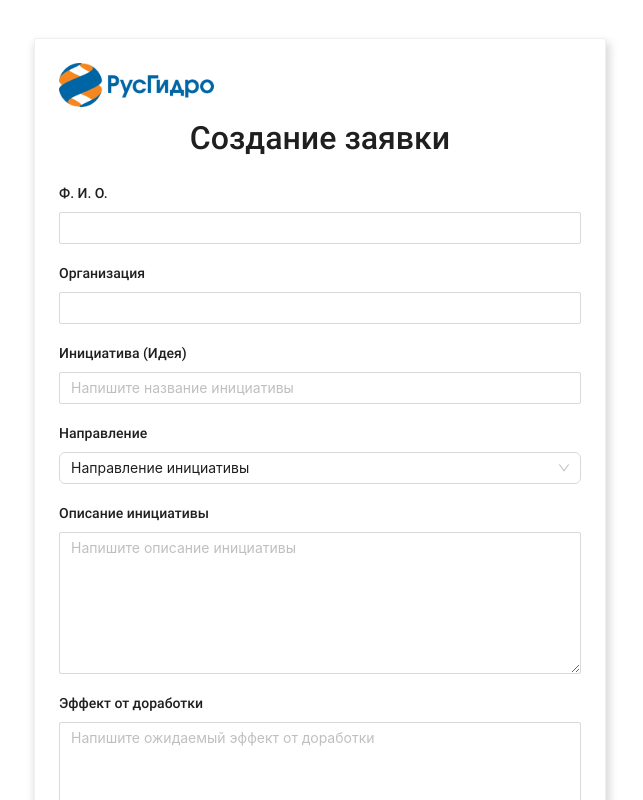
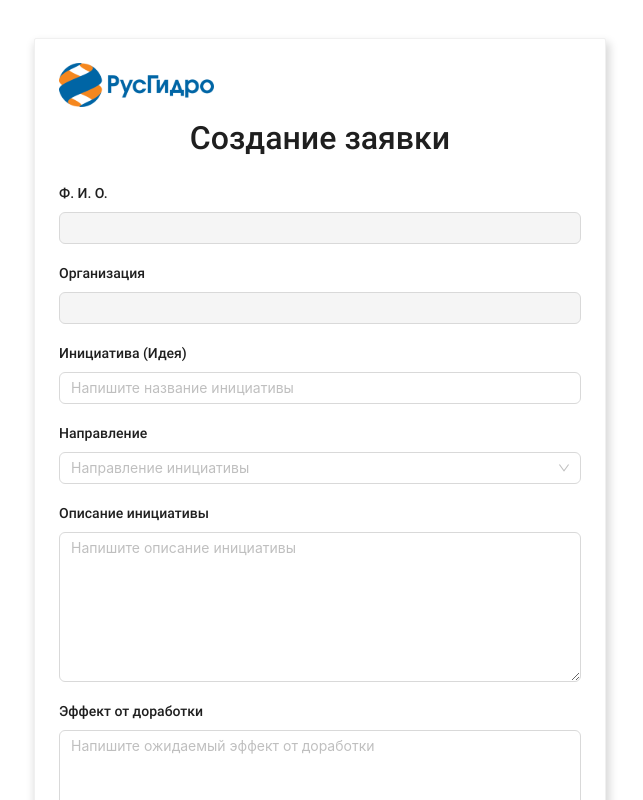
Before and after one commit to Fiwer9/open-ideas-frontend, a Next.js app: page /queries/create in a window 1280 px wide. Shown: the top 800 px of the page, without its empty margins (320-963 px from the left). Built offline with nearby package versions, Linux system fonts and the light colour scheme; no server answers.

Commit message:
add some services

```diff
--- a/components/QueryComponents/CreateQuery.tsx
+++ b/components/QueryComponents/CreateQuery.tsx
@@ -1,26 +1,87 @@
-import React, {useState} from "react";
-import {Form, Select, Card} from "antd";
+import React, {useEffect, useState} from "react";
+import {Form, Select, Card, Input} from "antd";
 import { InputLabel } from "../InputLabelComponent/InputLabel";
-import { InputPattern } from "../InputComponent/Input";
 import { Logo } from "../PicturesComponents/Logo";
-import { TextAreas } from "../TextAreaComponent/TextArea";
 import { Buttons } from "../ButtonComponent/Button";
 
 import styles from "./styles/CreateQuery.module.scss";
 import Modal from "../ModalsComponents/Modal";
 import router from "next/router";
+import {UserResponse} from "../../models/response/UserResponse";
+import {OrganizationsResponse} from "../../models/response/OrganizationsResponse";
+import OrganizationsService from "../../services/OrganizationsService";
+import UsersService from "../../services/UsersService";
+import {getOrganizationName} from "../../utils/utils";
+import TextArea from "antd/es/input/TextArea";
 
 export const CreateQuery = () => {
     const [modalActive, setModalActive] = useState(false);
+    const [isLoading, setIsLoading] = useState(false);
+    const [description, setDescription] = useState('')
+    const [effect, setEffect] = useState('')
+    const [users, setUsers] = useState<UserResponse>(
+        {
+            id: 0,
+            password: '',
+            last_login: '',
+            is_superuser: false,
+            username: '',
+            first_name: '',
+            last_name: '',
+            is_staff: false,
+            is_active: false,
+            date_joined: '',
+            name: '',
+            email: '',
+            department: {
+                id: 0,
+                organization: 0,
+                name: ''
+            },
+            groups: [],
+            user_permissions: [],
+            likes: [],
+        }
+    )
+    let direction = '';
+    const [organization, setOrganization] = useState<OrganizationsResponse[]>([])
+    const [idea, setIdea] = useState('')
     const [secondModalActive, setSecondModalActive] = useState(false);
     const closeModal = () => {
       setModalActive(false);
       setSecondModalActive(false);
     };
 
+    useEffect(() => {
+        const fetchData = async () => {
+            setIsLoading(true)
+            try {
+                const organizations = await OrganizationsService.getOrganizations()
+                const users = await UsersService.getCurrentUser(Number(sessionStorage.getItem("user_id")))
+                setUsers(users.data)
+                setOrganization(organizations.data)
+            } catch (error) {
+                console.error(error);
+            } finally {
+                setIsLoading(false)
+            }
+        }
+        fetchData()
+
+    }, [])
+
+    function getOrganization() {
+        return users.department.organization
+    }
+
+    function postQuery(date: string, name: string, description: string, initiative_direction: string, status: string,
+                       implementation_effect: string, organization: number, initiator_users: [], expert_users: []) {
+
+    }
+
     return (
         <>
-            <Card className={styles.card}>
+            <Card loading={isLoading} className={styles.card}>
                 <Form className={styles.form}>
                     <Form.Item className={styles.logo}>
                         <Logo />
@@ -32,21 +93,23 @@ export const CreateQuery = () => {
                     </Form.Item>
                     <Form.Item className={styles.formItems}>
                         <div className={styles.label}>
-                            <InputLabel title={"Ф. И. О."}/>
+                            <InputLabel title={"Ф. И. О."} />
                         </div>
-                        <InputPattern />
+                        <Input value={users.name} disabled={true}/>
                     </Form.Item>
                     <Form.Item className={styles.formItems}>
                         <div className={styles.label}>
                             <InputLabel title={"Организация"}/>
                         </div>
-                        <InputPattern />
+                        <Input value={getOrganizationName(getOrganization(), organization)} disabled={true} />
                     </Form.Item>
                     <Form.Item className={styles.formItems}>
                         <div className={styles.label}>
                             <InputLabel title={"Инициатива (Идея)"}/>
                         </div>
-                        <InputPattern placeholder={"Напишите название инициативы "}/>
+                        <Input placeholder={"Напишите название инициативы "} onChange={((e: any) => {
+                            setIdea(e.target.value)
+                        })} value={idea}/>
                     </Form.Item>
                     <Form.Item className={styles.formItems}>
                         <div className={styles.label}>
@@ -54,13 +117,17 @@ export const CreateQuery = () => {
                         </div>
                         <div className={styles.mySelectContainer}>
                             <Select
-                                defaultValue="Направление инициативы"
+                                placeholder="Направление инициативы"
                                 options={[
-                                    { value: 'TechnologicalProcesses', label: 'Технологические процессы' },
-                                    { value: 'BusinessProcesses', label: 'Бизнес-процессы' },
-                                    { value: 'LaborProtection', label: 'Охрана труда' },
-                                    { value: 'Workspace', label: 'Рабочее пространство' },
+                                    { value: 'tech_process', label: 'Технологические процессы' },
+                                    { value: 'business_process', label: 'Бизнес-процессы' },
+                                    { value: 'work_safety', label: 'Охрана труда' },
+                                    { value: 'workspace', label: 'Рабочее пространство' },
                                 ]}
+                                onChange={(e: any) => {
+                                    direction = e;
+                                    console.log(direction)
+                                }}
                             />
                         </div>
                     </Form.Item>
@@ -68,13 +135,19 @@ export const CreateQuery = () => {
                         <div className={styles.label}>
                             <InputLabel title={"Описание инициативы"}/>
                         </div>
-                        <TextAreas placeholder={"Напишите описание инициативы"}/>
+                        <TextArea className={styles.textAreaCustom} placeholder={"Напишите описание инициативы"} onChange={(e) => {
+                            setDescription(e.target.value)
+                        }} value={description}/>
                     </Form.Item>
                     <Form.Item className={styles.formItems}>
                         <div className={styles.label}>
                             <InputLabel title={"Эффект от доработки"}/>
                         </div>
-                        <TextAreas placeholder={"Напишите ожидаемый эффект от доработки"}/>
+                        <TextArea className={styles.textAreaCustom} placeholder={"Напишите ожидаемый эффект от доработки"}
+                                  onChange={(e) => {
+                                      setEffect(e.target.value)
+                                      console.log(effect)
+                                  }} value={effect}/>
                     </Form.Item>
                     <div className={styles.containerBtn}>
                         <div className={styles.btnWhite}>
@@ -99,7 +172,9 @@ export const CreateQuery = () => {
                 textBtnWhite={"Назад"}
                 textBtnBlue={"Отправить"}
                 onClickWhite={closeModal}
-                onClickBlue={() => router.push('/queries')}
+                onClickBlue={() => {
+                    router.push('/queries')
+                }}
             />
             <Modal
                 className={styles.models} active={secondModalActive} setActive={setSecondModalActive}
--- a/components/QueryComponents/styles/CreateQuery.module.scss
+++ b/components/QueryComponents/styles/CreateQuery.module.scss
@@ -37,6 +37,10 @@
       margin: 0;
       margin-top: 18px;
 
+      .textAreaCustom {
+        height: 150px;
+      }
+
       .label {
         text-align: left;
         margin-bottom: 8px;
--- a/http/index.ts
+++ b/http/index.ts
@@ -7,7 +7,7 @@ dotenv.config();
 axios.defaults.xsrfCookieName = 'csrftoken';
 axios.defaults.xsrfHeaderName = 'X-CSRFToken';
 
-export const API_URL = 'http://127.0.0.1:8000/api';
+export const API_URL = process.env.NEXT_APP_API_URL;
 
 const $api = axios.create({
     withCredentials: true,
--- a/models/response/AuthResponse.ts
+++ b/models/response/AuthResponse.ts
@@ -3,8 +3,8 @@ import {IUser} from "../IUser";
 export interface AuthResponse {
     user: IUser;
     email: string;
-    user_id: string;
+    _auth_user_id: string;
     id: string;
     sessionid: string;
-    csrftoken: string;
+    _csrftoken: string;
 }
--- a/services/CommentService.ts
+++ b/services/CommentService.ts
@@ -10,7 +10,7 @@ export default class CommentService {
 
     static async sendComment(comment_text: string, query: number, user: number): Promise<AxiosResponse<CommentResponse>> {
         const headers: AxiosRequestConfig["headers"] = {
-            "X-CSRFToken": 'vIvoBqJIP7zcHmirxnnUlNHB2MhOWpfg',
+            "X-CSRFToken": `${sessionStorage.getItem('csrftoken')}`,
         };
         return $api.post('/queries/comments/', {comment_text, query, user}, {headers})
     }
--- a/services/LikesService.ts
+++ b/services/LikesService.ts
@@ -5,7 +5,7 @@ import {LikesResponse} from "../models/response/LikesResponse";
 export default class LikesService {
     static async patchLike(id: number, data: [number]):Promise<AxiosResponse<LikesResponse>> {
         const headers: AxiosRequestConfig["headers"] = {
-            "X-CSRFToken": 'vIvoBqJIP7zcHmirxnnUlNHB2MhOWpfg',
+            "X-CSRFToken": '1ddxeFdqMj1LzswXAnK8JUe4fFZG24Qk',
         };
         return $api.patch(`/users/likes/${id}/`, {"likes": data}, {headers});
     }
--- a/services/UsersService.ts
+++ b/services/UsersService.ts
@@ -6,4 +6,8 @@ export default class UsersService {
     static async getUsers():Promise<AxiosResponse<UserResponse[]>> {
         return $api.get('/users/users/');
     }
+
+    static async getCurrentUser(id: number):Promise<AxiosResponse<UserResponse>> {
+        return $api.get(`/users/users/${id}`)
+    }
 }
--- a/tsconfig.json
+++ b/tsconfig.json
@@ -4,6 +4,7 @@
     "lib": ["dom", "dom.iterable", "esnext"],
     "allowJs": true,
     "skipLibCheck": true,
+    "experimentalDecorators": true,
     "strict": true,
     "forceConsistentCasingInFileNames": true,
     "noEmit": true,
```
Also changed, not shown: components/QueryComponents/ApplicationCard.tsx (+2 -5 lines), package.json (+4 -3 lines), store/store.ts (+2 -16 lines).
